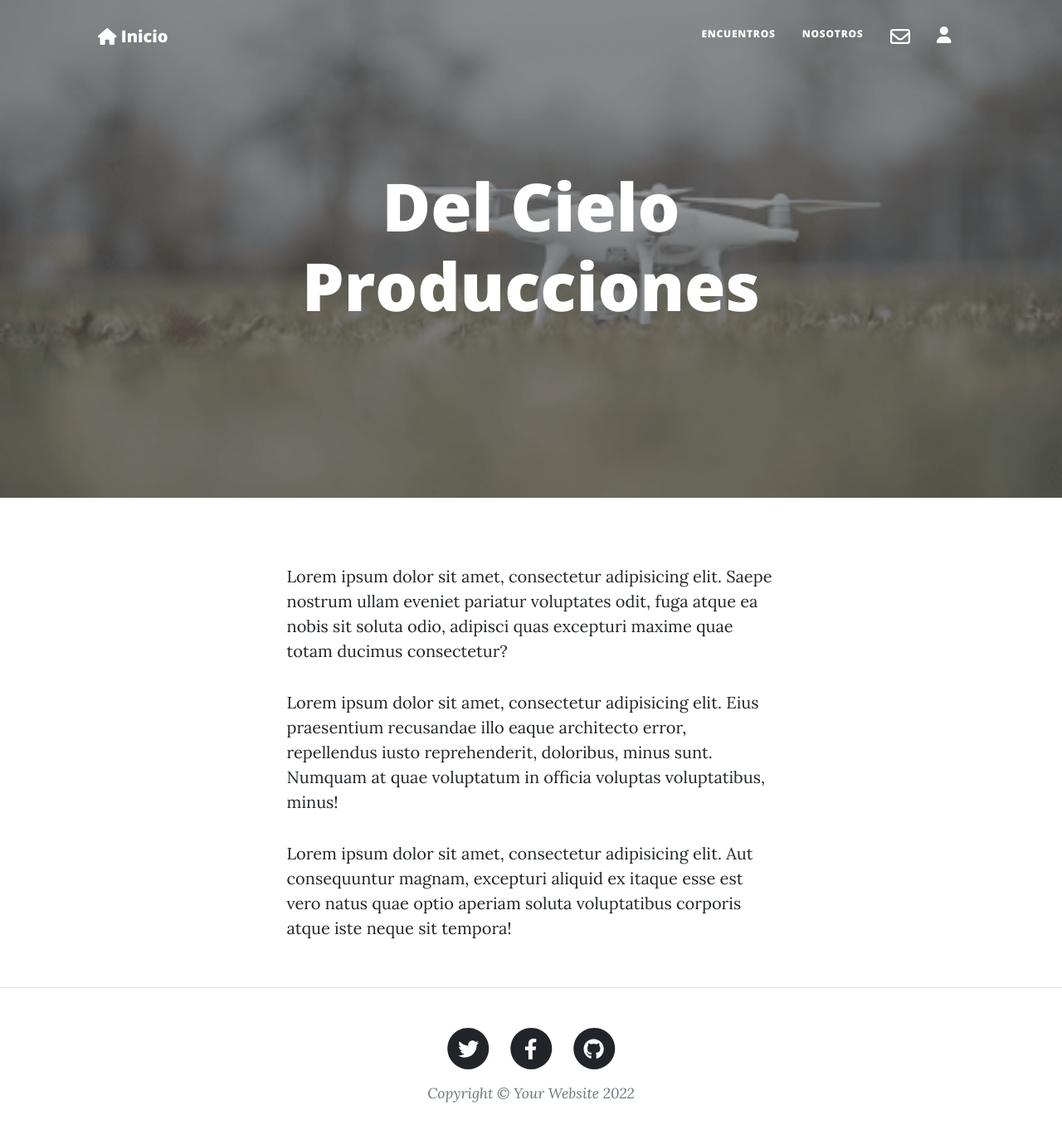
After one commit to pyvan23/blog_drone, a Django app: page /about/ in a window 1280 px wide. The commit adds this page. Shown: the whole page at 83% size. Run offline with Django 4.2, Linux system fonts and the light colour scheme; some libraries are stand-ins or nearby versions.

Commit message:
envelope send email and structure of about section

```diff
--- a/blog/urls.py
+++ b/blog/urls.py
@@ -4,5 +4,6 @@ from . import views
 urlpatterns = [
     path('', views.home, name='home'),
     path('contact/', views.contact, name='contact'),
+    path('about/', views.about, name='about'),
     path('<slug:slug>/', views.detalle_post, name='detalle_post'),
 ]
--- a/blog/views.py
+++ b/blog/views.py
@@ -34,3 +34,6 @@ def contact(request):
     titulo = 'Del Cielo Producciones'
     context = {'titulo': titulo, 'anio': anio}
     return render(request, 'contact.html', context)
+
+def about(request):
+     return render(request, 'about.html')
--- a/blog_drone/settings.py
+++ b/blog_drone/settings.py
@@ -183,3 +183,5 @@ STATICFILES_DIRS = [
 # https://docs.djangoproject.com/en/4.1/ref/settings/#default-auto-field
 
 DEFAULT_AUTO_FIELD = 'django.db.models.BigAutoField'
+
+# config send email form
--- /dev/null
+++ b/templates/about.html
@@ -0,0 +1,112 @@
+{% load static %}
+<!DOCTYPE html>
+<html lang="en">
+    <head>
+        <meta charset="utf-8" />
+        <meta name="viewport" content="width=device-width, initial-scale=1, shrink-to-fit=no" />
+        <meta name="description" content="" />
+        <meta name="author" content="" />
+        <title>Clean Blog - Start Bootstrap Theme</title>
+        <link rel="icon" type="image/x-icon" href="assets/favicon.ico" />
+        <!-- Font Awesome icons (free version)-->
+        <script src="https://use.fontawesome.com/releases/v6.1.0/js/all.js" crossorigin="anonymous"></script>
+        <!-- Google fonts-->
+        <link href="https://fonts.googleapis.com/css?family=Lora:400,700,400italic,700italic" rel="stylesheet" type="text/css" />
+        <link href="https://fonts.googleapis.com/css?family=Open+Sans:300italic,400italic,600italic,700italic,800italic,400,300,600,700,800" rel="stylesheet" type="text/css" />
+        <!-- Core theme CSS (includes Bootstrap)-->
+        <link href="" rel="stylesheet" />
+        <link href="{% static 'css/styles.css' %}" rel="stylesheet" />
+    </head>
+    <body>
+        <!-- Navigation-->
+
+        <nav class="navbar navbar-expand-lg navbar-light" id="mainNav">
+            <div class="container px-4 px-lg-5">
+                <a class="navbar-brand " href="{% url 'home' %}"><i class="fa-solid fa-house "></i> Inicio</a>
+                <button class="navbar-toggler" type="button" data-bs-toggle="collapse" data-bs-target="#navbarResponsive"
+                    aria-controls="navbarResponsive" aria-expanded="false" aria-label="Toggle navigation">
+                    Menu
+                    <i class="fas fa-bars"></i>
+                </button>
+                <div class="collapse navbar-collapse" id="navbarResponsive">
+                    <ul class="navbar-nav ms-auto py-4 py-lg-0">
+                        <li class="nav-item"><a class="nav-link px-lg-3 py-3 py-lg-4" href="#">Encuentros</a>
+                        </li>
+                        <!-- Categorías-->
+                        <li class="nav-item"><a class="nav-link px-lg-3 py-3 py-lg-4"
+                            href="{% url 'about' %}">Nosotros</a></li>
+                        <li class="nav-item"><a class="nav-link px-lg-3 py-3 py-lg-4"
+                            href="mailto:linusTorvalds@gmail.com"><i class="fa-regular fa-envelope fa-2xl"></i></a></li>
+                        <li class="nav-item"><a class="nav-link px-lg-3 py-3 py-lg-4"
+                            href="/admin"><i style="font-size: 20px;" class="fa-solid fa-user"></i></a></li>
+
+                        <!-- Fin Categorías-->
+                    </ul>
+                </div>
+            </div>
+        </nav>
+        <header class="masthead"   style="background-image: url({% block 'imagen' %}{% static 'assets/img/drone.gif' %}{% endblock %})">
+            <div class="container position-relative px-4 px-lg-5">
+                <div class="row gx-4 gx-lg-5 justify-content-center">
+                    <div class="col-md-10 col-lg-8 col-xl-7">
+                        <div class="page-heading">
+                            <h1>Del Cielo Producciones</h1>
+                        </div>
+                    </div>
+                </div>
+            </div>
+        </header>
+        <!-- Main Content-->
+        <main class="mb-4">
+            <div class="container px-4 px-lg-5">
+                <div class="row gx-4 gx-lg-5 justify-content-center">
+                    <div class="col-md-10 col-lg-8 col-xl-7">
+                        <p>Lorem ipsum dolor sit amet, consectetur adipisicing elit. Saepe nostrum ullam eveniet pariatur voluptates odit, fuga atque ea nobis sit soluta odio, adipisci quas excepturi maxime quae totam ducimus consectetur?</p>
+                        <p>Lorem ipsum dolor sit amet, consectetur adipisicing elit. Eius praesentium recusandae illo eaque architecto error, repellendus iusto reprehenderit, doloribus, minus sunt. Numquam at quae voluptatum in officia voluptas voluptatibus, minus!</p>
+                        <p>Lorem ipsum dolor sit amet, consectetur adipisicing elit. Aut consequuntur magnam, excepturi aliquid ex itaque esse est vero natus quae optio aperiam soluta voluptatibus corporis atque iste neque sit tempora!</p>
+                    </div>
+                </div>
+            </div>
+        </main>
+        <!-- Footer-->
+        <footer class="border-top">
+            <div class="container px-4 px-lg-5">
+                <div class="row gx-4 gx-lg-5 justify-content-center">
+                    <div class="col-md-10 col-lg-8 col-xl-7">
+                        <ul class="list-inline text-center">
+                            <li class="list-inline-item">
+                                <a href="#!">
+                                    <span class="fa-stack fa-lg">
+                                        <i class="fas fa-circle fa-stack-2x"></i>
+                                        <i class="fab fa-twitter fa-stack-1x fa-inverse"></i>
+                                    </span>
+                                </a>
+                            </li>
+                            <li class="list-inline-item">
+                                <a href="#!">
+                                    <span class="fa-stack fa-lg">
+                                        <i class="fas fa-circle fa-stack-2x"></i>
+                                        <i class="fab fa-facebook-f fa-stack-1x fa-inverse"></i>
+                                    </span>
+                                </a>
+                            </li>
+                            <li class="list-inline-item">
+                                <a href="#!">
+                                    <span class="fa-stack fa-lg">
+                                        <i class="fas fa-circle fa-stack-2x"></i>
+                                        <i class="fab fa-github fa-stack-1x fa-inverse"></i>
+                                    </span>
+                                </a>
+                            </li>
+                        </ul>
+                        <div class="small text-center text-muted fst-italic">Copyright &copy; Your Website 2022</div>
+                    </div>
+                </div>
+            </div>
+        </footer>
+        <!-- Bootstrap core JS-->
+        <script src="https://cdn.jsdelivr.net/npm/bootstrap@5.1.3/dist/js/bootstrap.bundle.min.js"></script>
+        <!-- Core theme JS-->
+        <script src="js/scripts.js"></script>
+    </body>
+</html>
--- a/templates/index.html
+++ b/templates/index.html
@@ -37,9 +37,9 @@
                     </li>
                     <!-- Categorías-->
                     <li class="nav-item"><a class="nav-link px-lg-3 py-3 py-lg-4"
-                        href="{% url 'contact' %}">Del Cielo Producciones</a></li>
+                        href="{% url 'about' %}">Nosotros</a></li>
                     <li class="nav-item"><a class="nav-link px-lg-3 py-3 py-lg-4"
-                        href="#">Nosotros</a></li>
+                        href="mailto:linusTorvalds@gmail.com"><i class="fa-regular fa-envelope fa-2xl"></i></a></li>
                     <li class="nav-item"><a class="nav-link px-lg-3 py-3 py-lg-4"
                         href="/admin"><i style="font-size: 20px;" class="fa-solid fa-user"></i></a></li>
 
```
Also changed, not shown: db.sqlite3.
